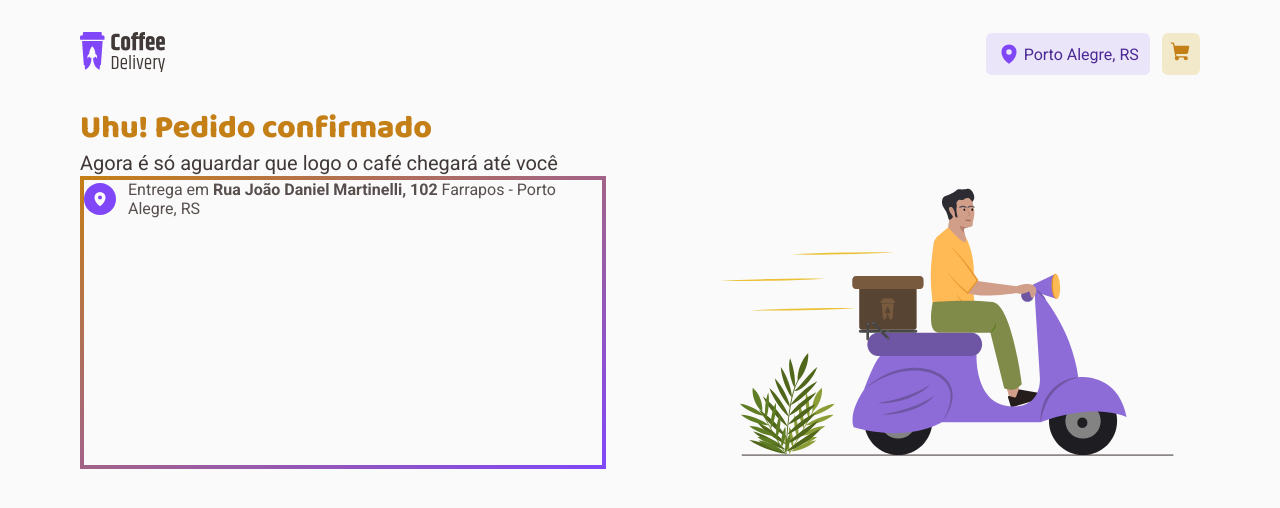
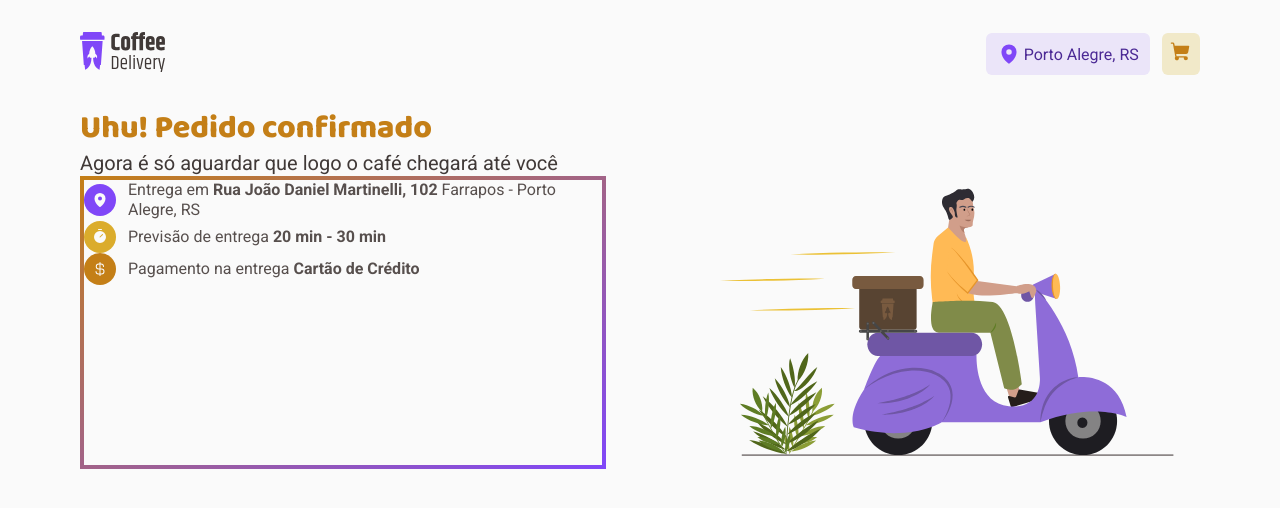
Before and after one commit to rnatu/coffee-delivery, a React (Vite) app: page /success in a window 1280 px wide. Shown: the top 508 px of the page. Built offline with nearby package versions, Linux system fonts and the light colour scheme.

Commit message:
feat: add InfoWithIcon on Success page

```diff
--- a/src/pages/Success/index.tsx
+++ b/src/pages/Success/index.tsx
@@ -3,7 +3,7 @@ import { OrderInfo, SuccessContainer } from './styles';
 import successIllustration from '../../assets/success-illustration.svg';
 import { InfoWithIcon } from '../../components/InfoWithIcon';
 import { useTheme } from 'styled-components';
-import { MapPin } from 'phosphor-react';
+import { CurrencyDollar, MapPin, Timer } from 'phosphor-react';
 export function Success() {
   const { colors } = useTheme();
 
@@ -17,10 +17,25 @@ export function Success() {
       <div>
         <OrderInfo>
           <InfoWithIcon backgroundColor={colors['brand-purple']} icon={MapPin}>
-            <p>
+            <RegularText>
               Entrega em <strong>Rua João Daniel Martinelli, 102</strong>{' '}
               Farrapos - Porto Alegre, RS
-            </p>
+            </RegularText>
+          </InfoWithIcon>
+
+          <InfoWithIcon backgroundColor={colors['brand-yellow']} icon={Timer}>
+            <RegularText>
+              Previsão de entrega <strong>20 min - 30 min</strong>
+            </RegularText>
+          </InfoWithIcon>
+
+          <InfoWithIcon
+            backgroundColor={colors['brand-yellow-dark']}
+            icon={CurrencyDollar}
+          >
+            <RegularText>
+              Pagamento na entrega <strong>Cartão de Crédito</strong>
+            </RegularText>
           </InfoWithIcon>
         </OrderInfo>
 
```
